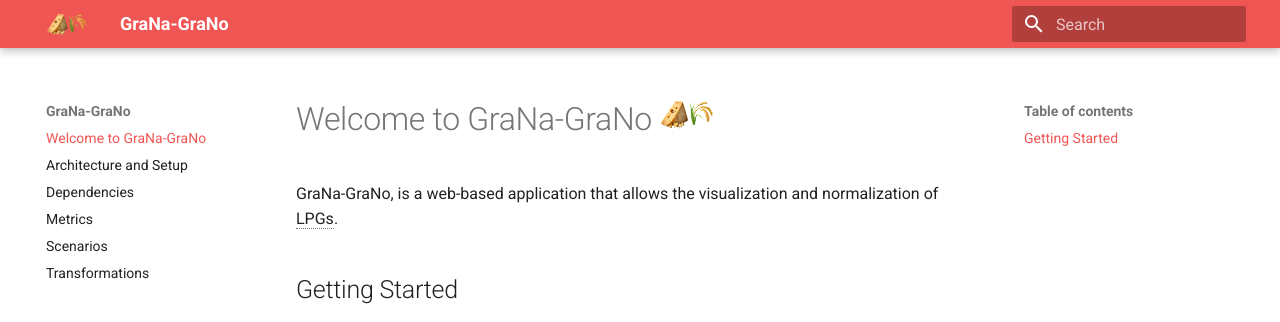
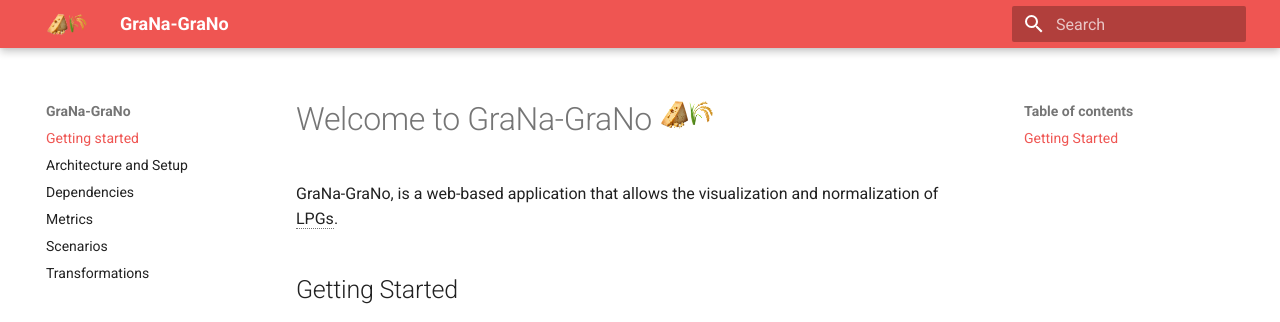
Before and after one commit to dmki-tuwien/grana-grano, an MkDocs documentation site: the page built from docs/index.md, in a window 1280 px wide. Shown: the top 322 px of the page. Built offline with MkDocs 1.6.1 and Material for MkDocs 9.7.7, drawn with Linux system fonts in a browser that asks for light colours.

```diff
--- a/docs/index.md
+++ b/docs/index.md
@@ -1,4 +1,6 @@
-
+---
+title: Getting started
+---
 # Welcome to GraNa-GraNo <img src="assets/logo.png" style="display: inline; height: 1em">
 
 GraNa-GraNo, is a web-based application that allows the
```
Also changed, not shown: README.md (+1 -3 lines).
